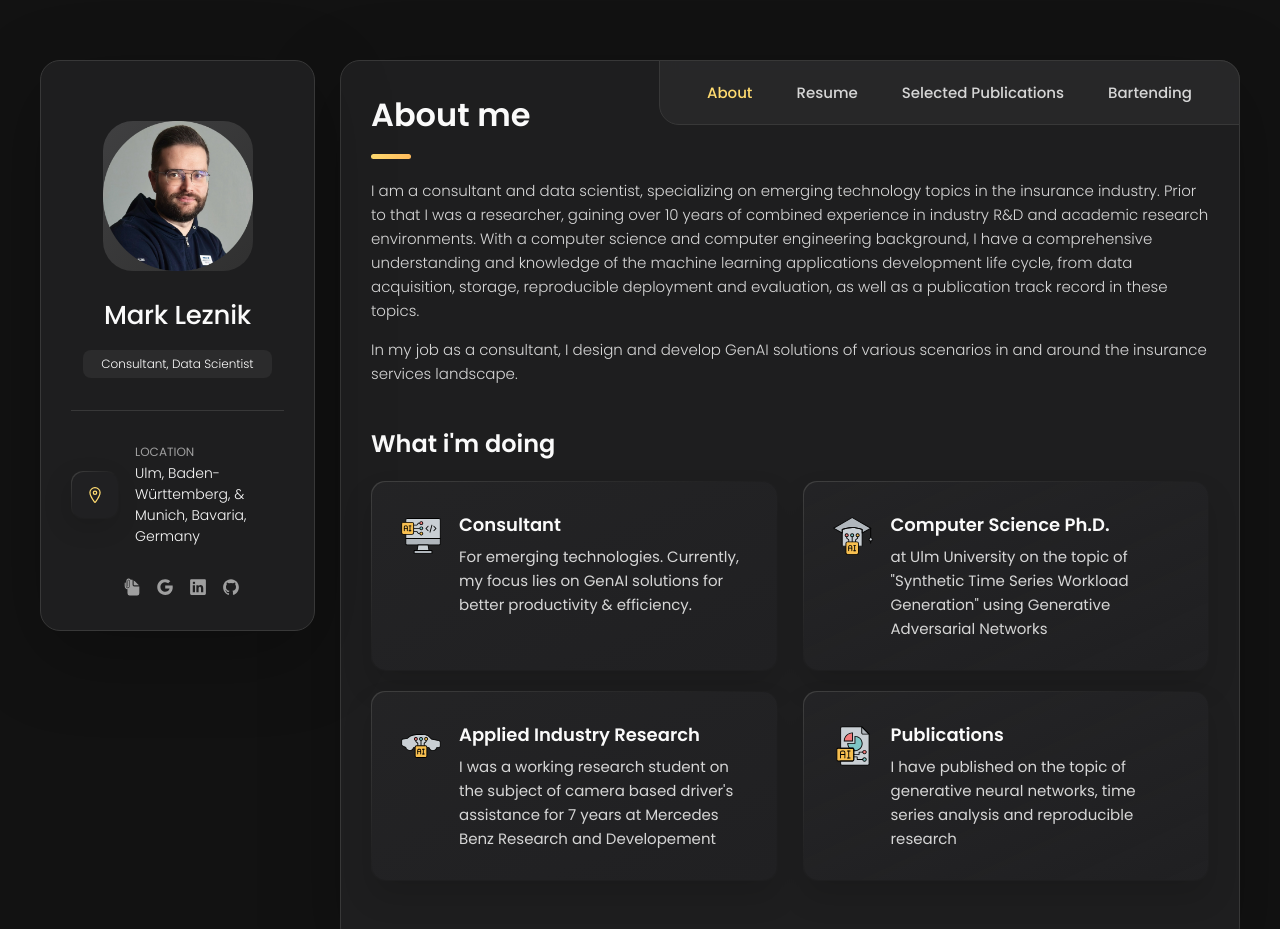
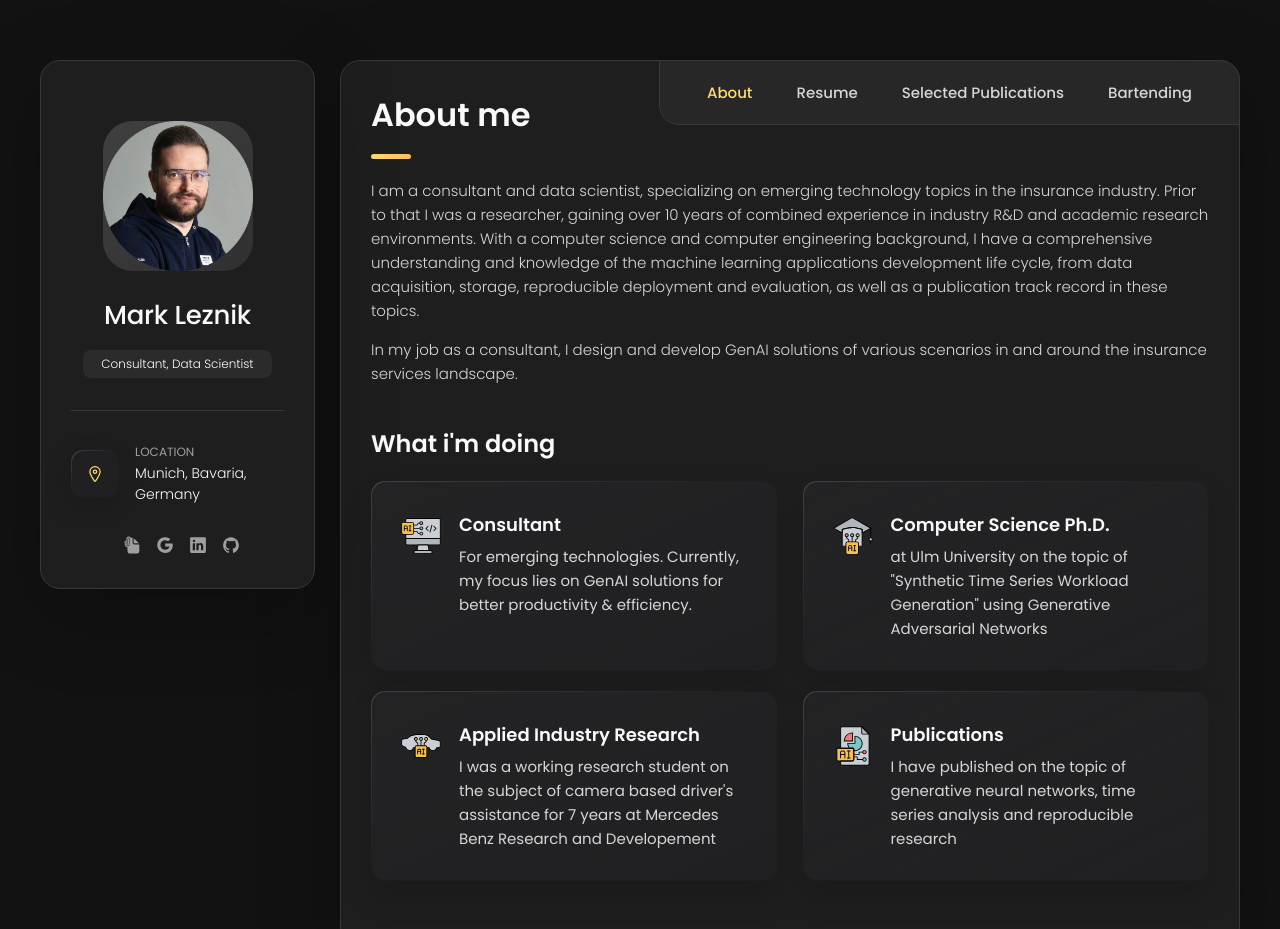
Before and after one commit to mleznik/mleznik, a plain HTML site: page index.html in a window 1280 px wide. Shown: the top 929 px of the page. Drawn offline with nearby package versions, Linux system fonts and the light colour scheme.

Commit message:
Update index.html

```diff
--- a/index.html
+++ b/index.html
@@ -76,7 +76,7 @@
             <div class="contact-info">
               <p class="contact-title">Location</p>
 
-              <address>Ulm, Baden-Württemberg, & Munich, Bavaria, Germany</address>
+              <address>Munich, Bavaria, Germany</address>
             </div>
 
           </li>
```
